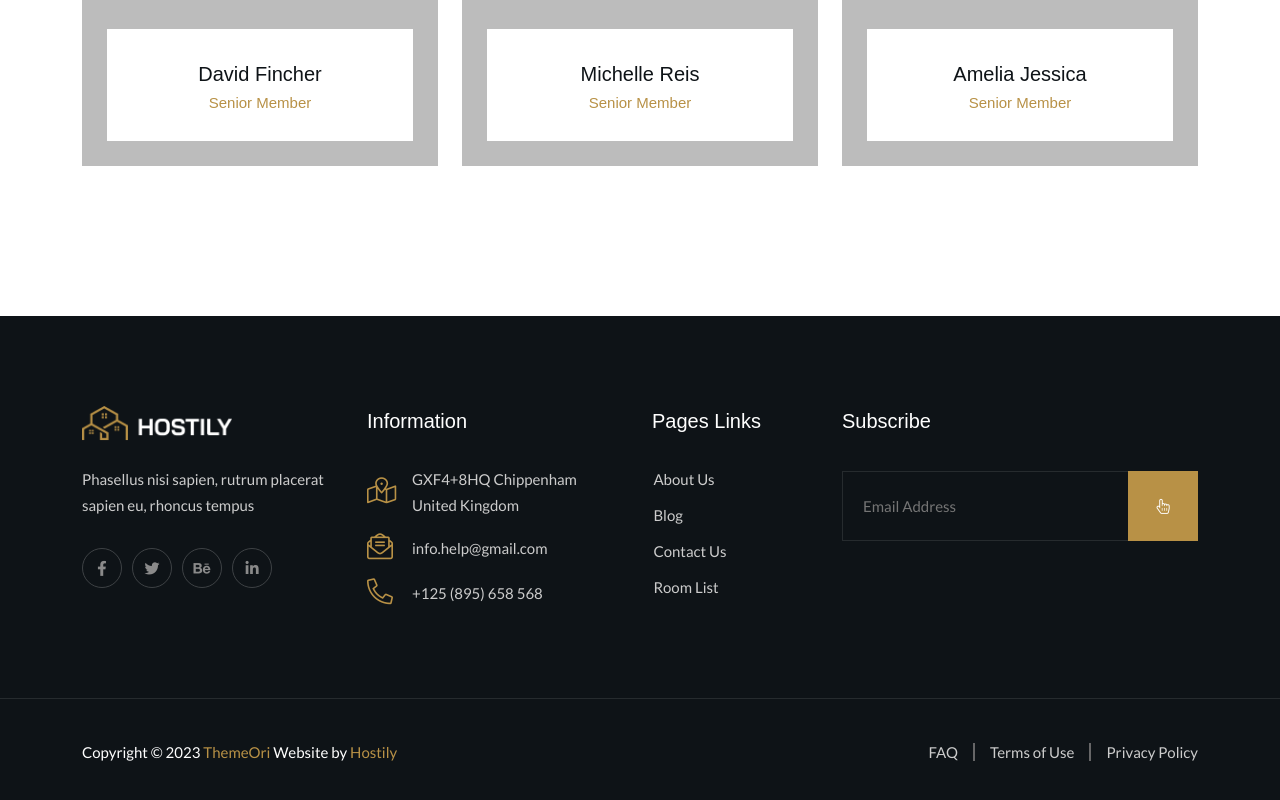
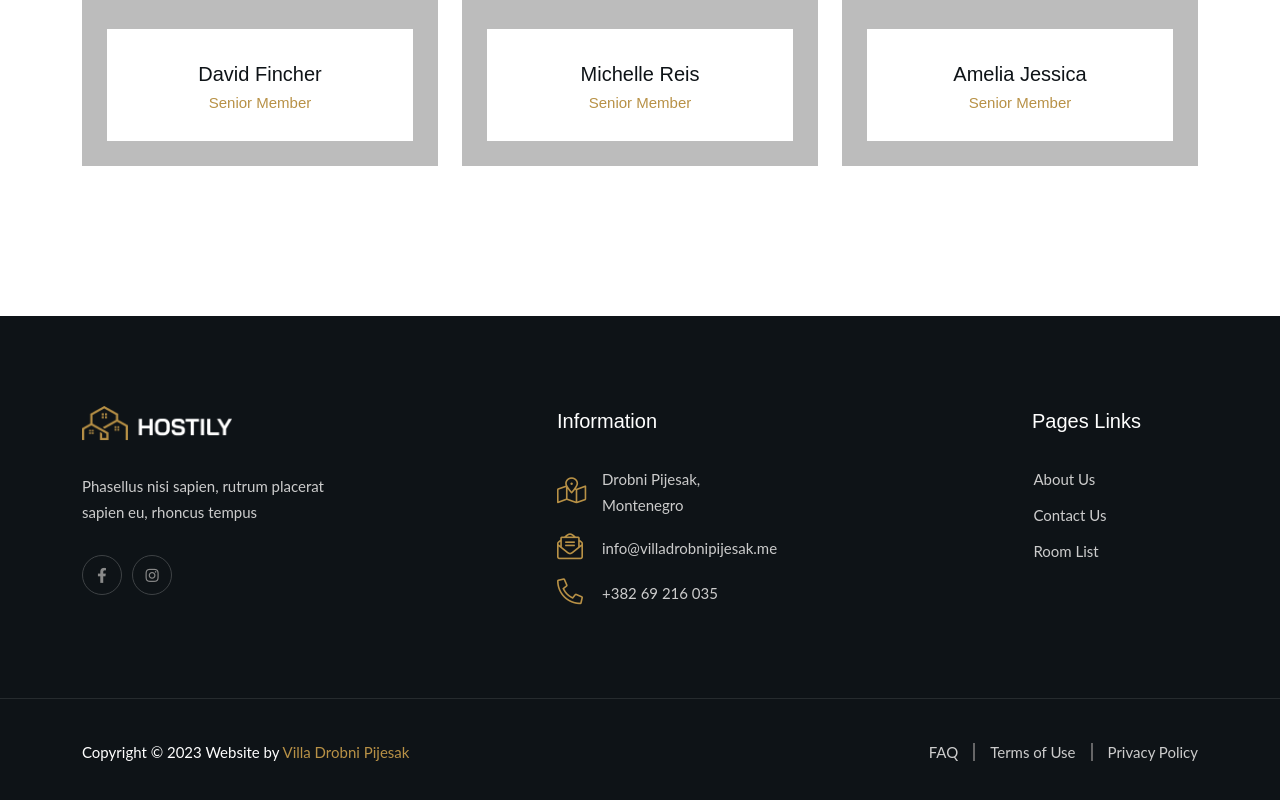
Before and after one commit to jovanjenjic/hotel-cg, a Next.js app: page /team in a window 1280 px wide. Shown: the part 1216-2016 px from the top of the page. Built offline with nearby package versions, Linux system fonts and the light colour scheme; a web font is replaced by a local one.

Commit message:
Footer changes and tailwindcss import

```diff
--- a/app/banner/banner-content.jsx
+++ b/app/banner/banner-content.jsx
@@ -8,7 +8,7 @@ const BannerContent = () => {
       <div className="col-xl-12">
         <div className="banner__area-title">
           <h1>
-            Vila Drobni Pijesak<span>Sveti Stefan</span>
+            Villa Drobni Pijesak<span>Sveti Stefan</span>
           </h1>
           <div className="banner__area-title-video">
             <div className="video__play">
--- a/app/footer/footer.jsx
+++ b/app/footer/footer.jsx
@@ -28,7 +28,7 @@ export default function Footer() {
   return (
     <div className="footer__area">
       <div className="container">
-        <div className="row flex justify-between">
+        <div className="row flex justify-content-between">
           <div className="col-xl-3 col-lg-3 col-md-6 col-sm-6 sm-mb-30">
             <div className="footer__area-widget">
               <div className="footer__area-widget-about">
@@ -95,27 +95,6 @@ export default function Footer() {
               </div>
             </div>
           </div>
-          <div className="col-xl-4 col-lg-4 col-md-7 col-sm-8">
-            <div className="footer__area-widget">
-              {/* Subscription form */}
-              <h5>Subscribe</h5>
-              <div className="footer__area-widget-subscribe">
-                <form action="#">
-                  {/* Email input */}
-                  <input
-                    type="text"
-                    name="email"
-                    placeholder="Email Address"
-
-                  />
-                  {/* Submit button */}
-                  <button type="submit">
-                    <i className="fal fa-hand-pointer"></i>
-                  </button>
-                </form>
-              </div>
-            </div>
-          </div>
         </div>
       </div>
       <div className="copyright__area">
@@ -123,7 +102,7 @@ export default function Footer() {
           <div className="row align-items-center">
             <div className="col-xl-6 col-lg-6 col-md-7 md-mb-10">
               <div className="copyright__area-left md-t-center">
-                  <p>Copyright © 2023<a href="https://themeforest.net/user/themeori/portfolio"> ThemeOri</a> Website by<Link href="/"> Hostily</Link></p>
+                  <p>Copyright © 2023 Website by<Link href="/"> Villa Drobni Pijesak</Link></p>
               </div>
             </div>
             <div className="col-xl-6 col-lg-6 col-md-5">
--- a/app/socials/page.jsx
+++ b/app/socials/page.jsx
@@ -1,29 +1,27 @@
 import Link from "next/link";
+import { FaTripadvisor } from 'react-icons/fa'
 
 const Social = () => {
   return (
     <>
       <ul>
         <li>
-          <Link href="https://www.facebook.com" target="_blank">
+          <Link href="https://www.facebook.com/profile.php?id=61565953885941" target="_blank">
             <i className="fab fa-facebook-f"></i>
           </Link>
         </li>
         <li>
-          <Link href="https://twitter.com" target="_blank">
-            <i className="fab fa-twitter"></i>
+          <Link href="https://www.instagram.com/villa_drobnipijesak?utm_source=ig_web_button_share_sheet&igsh=ZDNlZDc0MzIxNw==" target="_blank">
+            <i className="fab fa-instagram"></i>
           </Link>
         </li>
-        <li>
-          <Link href="https://www.behance.net" target="_blank">
-            <i className="fab fa-behance"></i>
+        {/* <li>
+          <Link href="https://www.linkedin.com" target="_blank">
+            <i className="fab">
+              <FaTripadvisor className="fab"/>
+            </i>
           </Link>
-        </li>
-        <li>
-          <Link href="https://www.linkedin.com" target="_blank">
-            <i className="fab fa-linkedin-in"></i>
-          </Link>
-        </li>
+        </li> */}
       </ul>
     </>
   );
--- a/app/styles/styles.css
+++ b/app/styles/styles.css
@@ -3,3 +3,4 @@
 @import 'bootstrap/dist/css/bootstrap.min.css';
 @import url('https://fonts.googleapis.com/css2?family=Bai+Jamjuree:wght@400;500;600;700&display=swap');
 @import url('https://fonts.googleapis.com/css2?family=Lato:wght@400;700;900&display=swap');
+@import "tailwindcss";
--- a/components/data/footerOne.js
+++ b/components/data/footerOne.js
@@ -5,7 +5,6 @@ const footerOne = {
     title_2: 'Other Pages',
     widgetMenus: [
         {link:'/about',title:'About Us'},
-        {link:'/blog-grid',title:'Blog'},
         {link:'/contact',title:'Contact Us'},
         {link:'/room-list',title:'Room List'},
     ],
@@ -13,9 +12,9 @@ const footerOne = {
     title_4: 'Office Info',
     office_des: '1234 Lake Tahoe Blvd, South Lake Tahoe , California USA',
     officeInfos: [
-        {link:'https://www.google.com/maps',info:'GXF4+8HQ Chippenham United Kingdom',icon: <i className="fal fa-map-marked-alt"></i>},
-        {link:'mailto:info.help@gmail.com',info:'info.help@gmail.com',icon: <i className="fal fal fa-envelope-open-text"></i>},
-        {link:'tel:+125(895)658568',info:'+125 (895) 658 568',icon: <i className='fal fa-phone-alt'></i>}
+        {link:'https://maps.app.goo.gl/iH5N6Heggig8jv1v5',info:'Drobni Pijesak, Montenegro',icon: <i className="fal fa-map-marked-alt"></i>},
+        {link:'mailto:info@villadrobnipijesak.me',info:'info@villadrobnipijesak.me',icon: <i className="fal fal fa-envelope-open-text"></i>},
+        {link:'tel:+38269216035',info:'+382 69 216 035',icon: <i className='fal fa-phone-alt'></i>}
     ],
   }
 
--- a/package.json
+++ b/package.json
@@ -12,12 +12,14 @@
     "@fortawesome/react-fontawesome": "^0.2.0",
     "@rcaferati/wac": "^1.0.0",
     "@react-icons/all-files": "^4.1.0",
+    "@tailwindcss/postcss": "^4.0.17",
     "bootstrap": "^5.3.0",
     "eslint": "8.44.0",
     "eslint-config-next": "13.4.9",
     "instead": "^1.0.3",
     "next": "13.4.9",
     "nextjs-toploader": "^1.4.2",
+    "postcss": "^8.5.3",
     "react": "18.2.0",
     "react-awesome-slider": "^4.1.0",
     "react-bootstrap": "^2.8.0",
@@ -26,6 +28,7 @@
     "react-modal-video": "^2.0.1",
     "react-responsive-carousel": "^3.2.23",
     "sass": "^1.67.0",
-    "swiper": "^10.2.0"
+    "swiper": "^10.2.0",
+    "tailwindcss": "^4.0.17"
   }
 }
--- /dev/null
+++ b/postcss.config.mjs
@@ -0,0 +1,7 @@
+const config = {
+    plugins: {
+      "@tailwindcss/postcss": {},
+    },
+};
+
+export default config;
```
Also changed, not shown: 1 other file (tests, documents, lock files or other folders).
